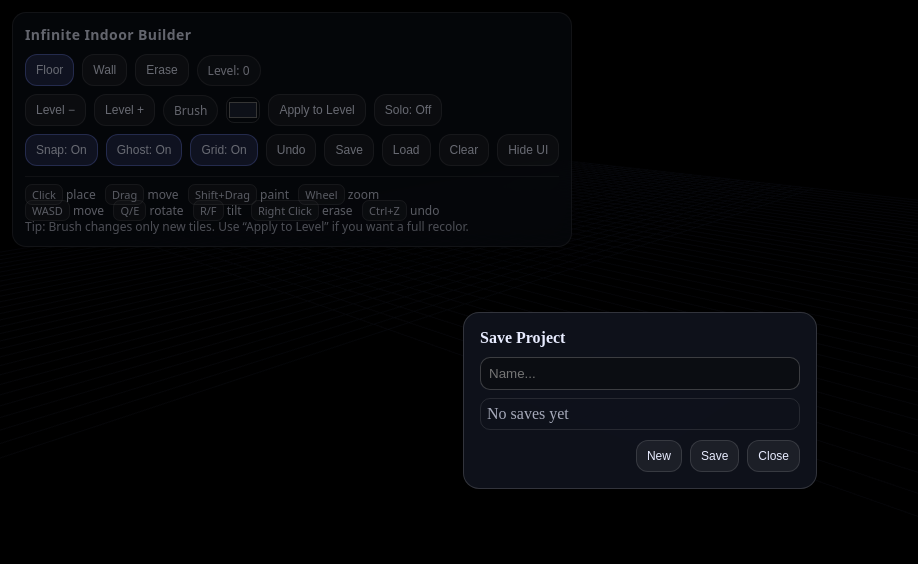
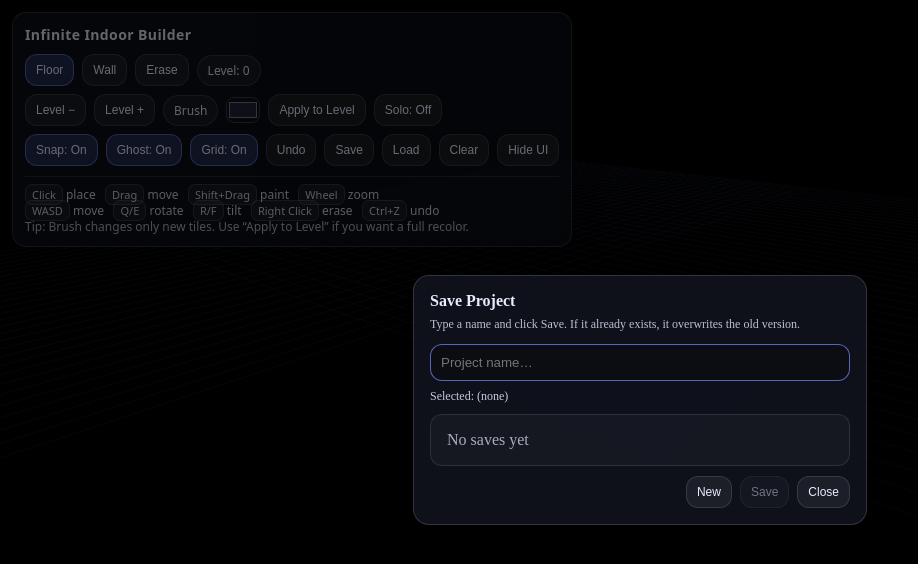
Before and after one commit to jklaus27/insiderbuilder, a plain HTML site: page builder.html in a window 1280 px wide. Both pictures are taken after a click on the button "Save". Shown: the whole page, without its empty margins (0-918 px from the left). Drawn offline with nearby package versions, Linux system fonts and the light colour scheme; animation ran at ten frames a second.

Commit message:
Update builder.html

```diff
--- a/builder.html
+++ b/builder.html
@@ -79,6 +79,21 @@
     #showUI {
       position: fixed; left: 12px; top: 12px; display: none; z-index: 11;
     }
+    .modalOverlay{display:none;position:fixed;left:0;top:0;width:100%;height:100%;background:rgba(0,0,0,0.55);z-index:20;align-items:center;justify-content:center;}
+    .modalCard{background:rgba(15,18,28,0.95);border:1px solid rgba(255,255,255,0.15);border-radius:16px;padding:16px;width:min(420px,92vw);max-height:70vh;display:flex;flex-direction:column;color:#e8ecff;box-shadow:0 20px 60px rgba(0,0,0,0.55);}
+    .modalTitle{margin:0 0 6px;font-size:16px;}
+    .modalSub{margin:0 0 12px;font-size:12px;opacity:0.8;line-height:1.35;}
+    .modalRow{display:flex;gap:8px;align-items:center;}
+    .modalInput{flex:1;margin-bottom:8px;padding:10px 10px;border-radius:12px;border:1px solid rgba(255,255,255,0.2);background:#0b0d12;color:#e8ecff;outline:none;}
+    .modalInput:focus{border-color:rgba(120,140,255,0.7)}
+    .saveList{flex:1;overflow:auto;margin-bottom:10px;border:1px solid rgba(255,255,255,0.1);border-radius:12px;padding:6px;background:rgba(255,255,255,0.03)}
+    .saveItem{display:flex;align-items:center;justify-content:space-between;width:100%;text-align:left;padding:10px 10px;border-radius:12px;cursor:pointer;border:1px solid rgba(255,255,255,0.10);margin-bottom:6px;background:transparent;color:#e8ecff;}
+    .saveItem:hover{background:rgba(255,255,255,0.08)}
+    .saveItem.active{background:rgba(120,140,255,0.25);border-color:rgba(120,140,255,0.6)}
+    .saveMeta{font-size:11px;opacity:0.7}
+    .btn[disabled]{opacity:0.45;cursor:not-allowed}
+    .selectedLine{font-size:12px;opacity:0.85;margin:0 0 10px}
+
   </style>
 
   <script type="importmap">
@@ -355,7 +370,8 @@
     }
 
     // ===== Save/Load =====
-    const STORAGE_KEY = 'iib_saves_v2';
+    let currentProjectName = null; // track active project for overwrite
+    const STORAGE_KEY = 'iib_saves_v3';
     function getSaves(){ return JSON.parse(localStorage.getItem(STORAGE_KEY) || '{}'); }
     function setSaves(o){ localStorage.setItem(STORAGE_KEY, JSON.stringify(o)); }
 
@@ -788,44 +804,112 @@
       const modal = document.getElementById('saveModal');
       const list = document.getElementById('saveList');
       const title = document.getElementById('saveTitle');
+      const sub = document.getElementById('saveSub');
+      const selectedLine = document.getElementById('selectedLine');
       const nameInput = document.getElementById('saveName');
       const actionBtn = document.getElementById('saveAction');
       const newBtn = document.getElementById('newProject');
+      const closeBtn = document.getElementById('closeSave');
+
+      const savesAll = getSaves();
+      const allNames = Object.keys(savesAll).sort((a,b)=>a.localeCompare(b));
+
+      let selected = currentProjectName || '';
 
       title.textContent = mode === 'save' ? 'Save Project' : 'Load Project';
+      sub.textContent = mode === 'save'
+        ? 'Type a name and click Save. If it already exists, it overwrites the old version.'
+        : 'Click a project to select it, then click Load.';
+
       actionBtn.textContent = mode === 'save' ? 'Save' : 'Load';
-      nameInput.style.display = mode === 'save' ? 'block' : 'none';
+      actionBtn.disabled = !selected;
 
-      list.innerHTML = '';
-      const saves = getSaves();
-      const names = Object.keys(saves);
-      if(names.length === 0){
-        const li = document.createElement('div');
-        li.textContent = 'No saves yet';
-        li.style.opacity = '0.7';
-        list.appendChild(li);
-      } else {
-        names.forEach(n => {
-          const item = document.createElement('div');
-          item.className = 'saveItem';
-          item.textContent = n;
-          item.onclick = () => { nameInput.value = n; };
-          list.appendChild(item);
+      nameInput.value = selected;
+      nameInput.placeholder = mode === 'save' ? 'Project name…' : 'Filter or select…';
+
+      // prevent any pointer stuff from leaking to the canvas
+      modal.onpointerdown = (ev) => { ev.stopPropagation(); };
+
+      function setSelected(name){
+        selected = (name || '').trim();
+        selectedLine.textContent = selected ? `Selected: ${selected}` : 'Selected: (none)';
+        actionBtn.disabled = !selected;
+        [...list.querySelectorAll('.saveItem')].forEach(btn => {
+          btn.classList.toggle('active', btn.dataset.name === selected);
         });
       }
 
+      function render(filter){
+        const f = (filter || '').trim().toLowerCase();
+        list.innerHTML = '';
+
+        const names = allNames.filter(n => !f || n.toLowerCase().includes(f));
+        if(names.length === 0){
+          const empty = document.createElement('div');
+          empty.textContent = allNames.length === 0 ? 'No saves yet' : 'No matches';
+          empty.style.opacity = '0.7';
+          empty.style.padding = '10px';
+          list.appendChild(empty);
+          return;
+        }
+
+        for(const n of names){
+          const btn = document.createElement('button');
+          btn.type = 'button';
+          btn.className = 'saveItem' + (n === selected ? ' active' : '');
+          btn.dataset.name = n;
+
+          const left = document.createElement('div');
+          left.textContent = n;
+
+          const meta = document.createElement('div');
+          meta.className = 'saveMeta';
+          const stamp = savesAll[n]?.updatedAt ? new Date(savesAll[n].updatedAt).toLocaleString() : '';
+          meta.textContent = stamp ? `Updated ${stamp}` : '';
+
+          btn.appendChild(left);
+          btn.appendChild(meta);
+
+          btn.onclick = () => {
+            nameInput.value = n;
+            setSelected(n);
+          };
+          btn.ondblclick = () => {
+            nameInput.value = n;
+            setSelected(n);
+            if(mode === 'load') actionBtn.click();
+          };
+
+          list.appendChild(btn);
+        }
+      }
+
+      // typing filters the list in load mode; in save mode it chooses what will be overwritten/created
+      nameInput.oninput = () => {
+        if(mode === 'load') render(nameInput.value);
+        setSelected(nameInput.value);
+      };
+
+      render('');
+      setSelected(selected);
+
       actionBtn.onclick = () => {
-        const name = nameInput.value.trim();
+        const name = (nameInput.value || selected).trim();
         if(!name) return;
         const saves2 = getSaves();
+
         if(mode === 'save'){
-          saves2[name] = snapshot();
+          const payload = snapshot();
+          payload.updatedAt = Date.now();
+          saves2[name] = payload; // overwrite or create
           setSaves(saves2);
+          currentProjectName = name;
           showToast(`Saved: ${name}`);
         } else {
           if(!saves2[name]) return;
           pushHistory();
           loadState(saves2[name]);
+          currentProjectName = name;
           showToast(`Loaded: ${name}`);
         }
         modal.style.display = 'none';
@@ -835,15 +919,16 @@
         if(!confirm('Create a new project? Current build will be cleared.')) return;
         pushHistory();
         clearWorld();
-        modal.style.display = 'none';
+        currentProjectName = null;
         showToast('New project');
-      };
-
-      document.getElementById('closeSave').onclick = () => {
         modal.style.display = 'none';
       };
 
+      closeBtn.onclick = () => { modal.style.display = 'none'; };
+
       modal.style.display = 'flex';
+      nameInput.focus();
+      nameInput.select();
     }
 
     saveBtn.onclick = () => openSaveLoadModal('save');
@@ -913,15 +998,17 @@
       renderer.setSize(innerWidth,innerHeight);
     });
   </script>
-  <div id="saveModal" style="display:none;position:fixed;left:0;top:0;width:100%;height:100%;background:rgba(0,0,0,0.55);z-index:20;align-items:center;justify-content:center;">
-    <div style="background:rgba(15,18,28,0.95);border:1px solid rgba(255,255,255,0.15);border-radius:16px;padding:16px;width:320px;max-height:70vh;display:flex;flex-direction:column;color:#e8ecff;">
-      <h3 id="saveTitle" style="margin:0 0 10px;font-size:16px;">Save</h3>
-      <input id="saveName" placeholder="Name..." style="margin-bottom:8px;padding:8px;border-radius:10px;border:1px solid rgba(255,255,255,0.2);background:#0b0d12;color:#e8ecff;" />
-      <div id="saveList" style="flex:1;overflow:auto;margin-bottom:10px;border:1px solid rgba(255,255,255,0.1);border-radius:10px;padding:6px;"></div>
-      <div style="display:flex;gap:8px;flex-wrap:wrap;justify-content:flex-end;">
-        <button class="btn" id="newProject">New</button>
-        <button class="btn" id="saveAction">Save</button>
-        <button class="btn" id="closeSave">Close</button>
+    <div id="saveModal" class="modalOverlay">
+    <div class="modalCard" role="dialog" aria-modal="true" aria-labelledby="saveTitle">
+      <h3 id="saveTitle" class="modalTitle">Save</h3>
+      <p id="saveSub" class="modalSub"></p>
+      <input id="saveName" class="modalInput" placeholder="Project name…" />
+      <p id="selectedLine" class="selectedLine">Selected: (none)</p>
+      <div id="saveList" class="saveList"></div>
+      <div class="modalRow" style="justify-content:flex-end;flex-wrap:wrap;">
+        <button class="btn" id="newProject" type="button">New</button>
+        <button class="btn" id="saveAction" type="button" disabled>Save</button>
+        <button class="btn" id="closeSave" type="button">Close</button>
       </div>
     </div>
   </div>
```
